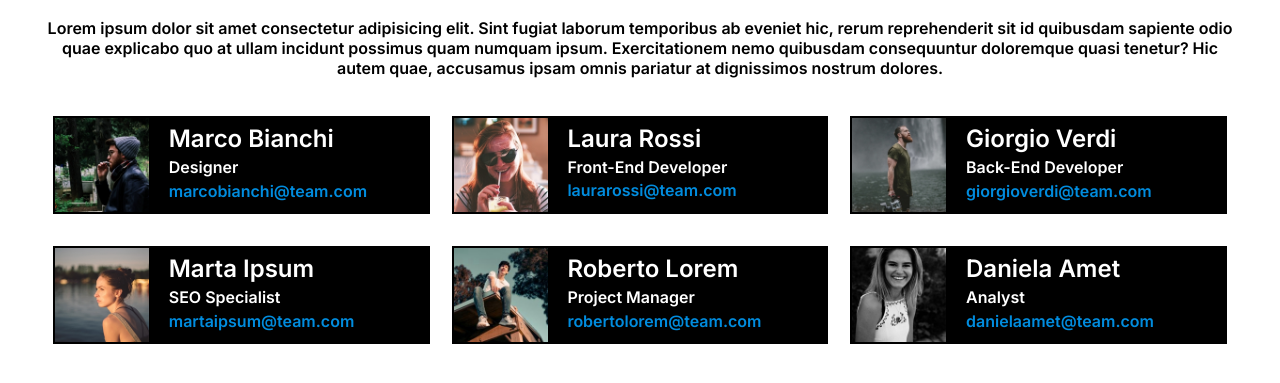
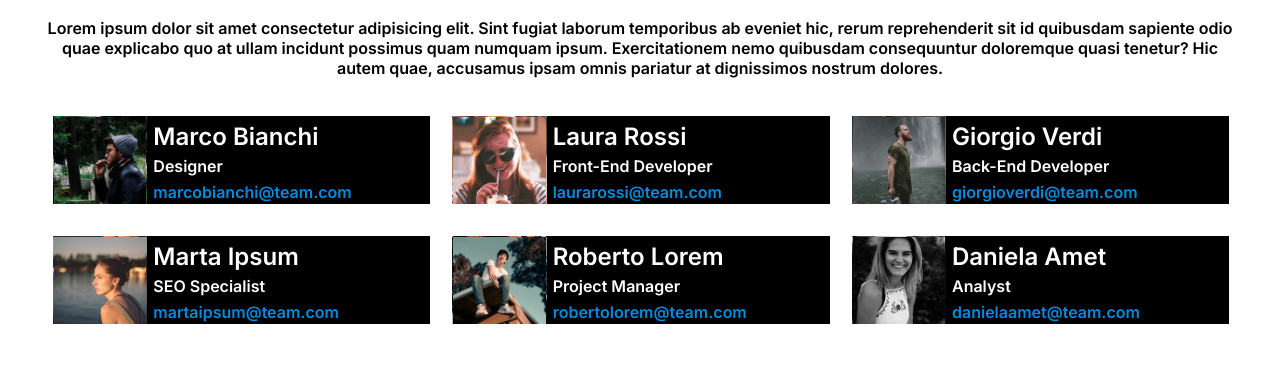
Before and after one commit to MatteoTuveri/html-css-float-cards, a plain HTML site: page index.html in a window 1280 px wide. Shown: the part 93-476 px from the top of the page. Drawn offline with Linux system fonts and the light colour scheme.

Commit message:
Site Complete 0.3

```diff
--- a/CSS/style.css
+++ b/CSS/style.css
@@ -8,7 +8,7 @@
 :root{
     --color-title:red;
     --color-names:white;
-    --section-size:calc(100% / 3);
+    --box-size:calc(100% / 3);
     --color-section:black;
     --debug:transparent;
     --color-mail:rgb(0, 140, 222);
@@ -22,8 +22,10 @@
     clear: both;
 }
 .wrapper{
-    width: 1080px;
-    width: 1200px;
+    height: 80%;
+    width: 80%;
+    min-height: 1080px;
+    min-width: 1200px;
     margin: 5% auto;
     margin-top: 10px;
     text-align: center;
@@ -38,33 +40,29 @@ p{
 }
 .float-left{
     float: left;
-    width: var(--section-size);
 }
-.box-size{
-    height: 120px;
+#main-box{
+    height: 1080px;
+    width: 1200px;
+    margin: auto;
+}
+.box-sizing{
+    width: var(--box-size);
+    height: 110px;
     padding: 10px;
-    margin:5px auto;
+    margin: 5px auto;
 }
-
-.img-size{
-    height: 100%;
-    width: auto;
-}
-
-img{
-    width: auto;
+.img-sizing{
+    width: calc(100% / 4);
     height: 100%;
 }
-.box-settings{
+.text-setting{
+    width: calc(100% - (100% / 4));
+    background-color: black;
     color: var(--color-names);
-    background-color: var(--color-section);
+    text-align: left;
     height: 100%;
-    text-align: left;
-}
-.article-settings{
-    vertical-align: middle;
-    float: left;
-    padding: 2% 5%;
+    padding: 5px;
 }
 .description{
     margin: 2% auto;
@@ -75,3 +73,27 @@ img{
 .mail:hover{
     text-decoration: underline;
 }
+#marco{
+    background-image: url(../Images/male1.png);
+    background-size: cover;
+}
+#laura{
+    background-image: url(../Images/female1.png);
+    background-size: cover;
+}
+#giorgio{
+    background-image: url(../Images/male2.png);
+    background-size: cover;
+}
+#marta{
+    background-image: url(../Images/female2.png);
+    background-size: cover;
+}
+#roberto{
+    background-image: url(../Images/male3.png);
+    background-size: cover;
+}
+#daniela{
+    background-image: url(../Images/female3.png);
+    background-size: cover;
+}
--- a/index.html
+++ b/index.html
@@ -27,14 +27,12 @@
                 numquam ipsum. Exercitationem nemo quibusdam consequuntur doloremque quasi tenetur? Hic autem quae,
                 accusamus ipsam omnis pariatur at dignissimos nostrum dolores.
             </p>
-            <div class="debug clearfix">
-                <div class="box-size debug clearfix float-left"><!--Marco Bianchi -->
+            <div id="main-box" class="debug clearfix">
+                <div class="box-sizing debug float-left clearfix"><!--Marco Bianchi -->
+                    <div id="marco" class="debug img-sizing float-left clearfix">
 
-                    <div class="debug box-settings">
-                        <div class="debug float-left clearfix img-size">
-                            <img src="Images/male1.png" alt="Marco Bianchi">
                     </div>
-                        <article class="article-settings">
+                    <div class="debug text-setting float-left clearfix">
                         <h2>
                             Marco Bianchi
                         </h2>
@@ -44,18 +42,14 @@
                         <h4 class="mail">
                             marcobianchi@team.com
                         </h4>
-
-                        </article>
+                    </div>
                 </div>
 
+                <div class="box-sizing debug float-left clearfix"><!--Laura Rossi -->
+                    <div id="laura" class="debug img-sizing float-left clearfix">
+
                     </div>
-                <div class="box-size debug clearfix float-left"><!--Laura Rossi -->
-
-                    <div class="debug box-settings">
-                        <div class="debug float-left clearfix img-size">
-                            <img src="Images/female1.png" alt="Laura Rossi">
-                        </div>
-                        <article class="article-settings">
+                    <div class="debug text-setting float-left clearfix">
                         <h2>
                             Laura Rossi
                         </h2>
@@ -65,18 +59,13 @@
                         <h4 class="mail">
                             laurarossi@team.com
                         </h4>
-
-                        </article>
                     </div>
+                </div>
+                <div class="box-sizing debug float-left clearfix"><!--Giorgio Verdi -->
+                    <div id="giorgio" class="debug img-sizing float-left clearfix">
 
                     </div>
-                <div class="box-size debug clearfix float-left"><!--Giorgio Verdi -->
-
-                    <div class="debug box-settings">
-                        <div class="debug float-left clearfix img-size">
-                            <img src="Images/male2.png" alt="Marco Bianchi">
-                        </div>
-                        <article class="article-settings">
+                    <div class="debug text-setting float-left clearfix">
                         <h2>
                             Giorgio Verdi
                         </h2>
@@ -86,18 +75,13 @@
                         <h4 class="mail">
                             giorgioverdi@team.com
                         </h4>
-
-                        </article>
                     </div>
+                </div>
+                <div class="box-sizing debug float-left clearfix"><!--Marta Ipsum -->
+                    <div id="marta" class="debug img-sizing float-left clearfix">
 
                     </div>
-                <div class="box-size debug clearfix float-left"><!--Marta Ipsum -->
-
-                    <div class="debug box-settings">
-                        <div class="debug float-left clearfix img-size">
-                            <img src="Images/female2.png" alt="Marco Bianchi">
-                        </div>
-                        <article class="article-settings">
+                    <div class="debug text-setting float-left clearfix">
                         <h2>
                             Marta Ipsum
                         </h2>
@@ -107,18 +91,13 @@
                         <h4 class="mail">
                             martaipsum@team.com
                         </h4>
-
-                        </article>
                     </div>
+                </div>
+                <div class="box-sizing debug float-left clearfix"><!--Roberto Lorem -->
+                    <div id="roberto" class="debug img-sizing float-left clearfix">
 
                     </div>
-                <div class="box-size debug clearfix float-left"><!--Roberto Lorem -->
-
-                    <div class="debug box-settings">
-                        <div class="debug float-left clearfix img-size">
-                            <img src="Images/male3.png" alt="Marco Bianchi">
-                        </div>
-                        <article class="article-settings">
+                    <div class="debug text-setting float-left clearfix">
                         <h2>
                             Roberto Lorem
                         </h2>
@@ -128,18 +107,13 @@
                         <h4 class="mail">
                             robertolorem@team.com
                         </h4>
-
-                        </article>
                     </div>
+                </div>
+                <div class="box-sizing debug float-left clearfix"><!--Daniela Amet -->
+                    <div id="daniela" class="debug img-sizing float-left clearfix">
 
                     </div>
-                <div class="box-size debug clearfix float-left"><!--Daniela Amet -->
-
-                    <div class="debug box-settings">
-                        <div class="debug float-left clearfix img-size">
-                            <img src="Images/female3.png" alt="Marco Bianchi">
-                        </div>
-                        <article class="article-settings">
+                    <div class="debug text-setting float-left clearfix">
                         <h2>
                             Daniela Amet
                         </h2>
@@ -149,10 +123,7 @@
                         <h4 class="mail">
                             danielaamet@team.com
                         </h4>
-
-                        </article>
                     </div>
-
                 </div>
             </div>
 
```
Lines whose indentation alone changed are shown as unchanged.
